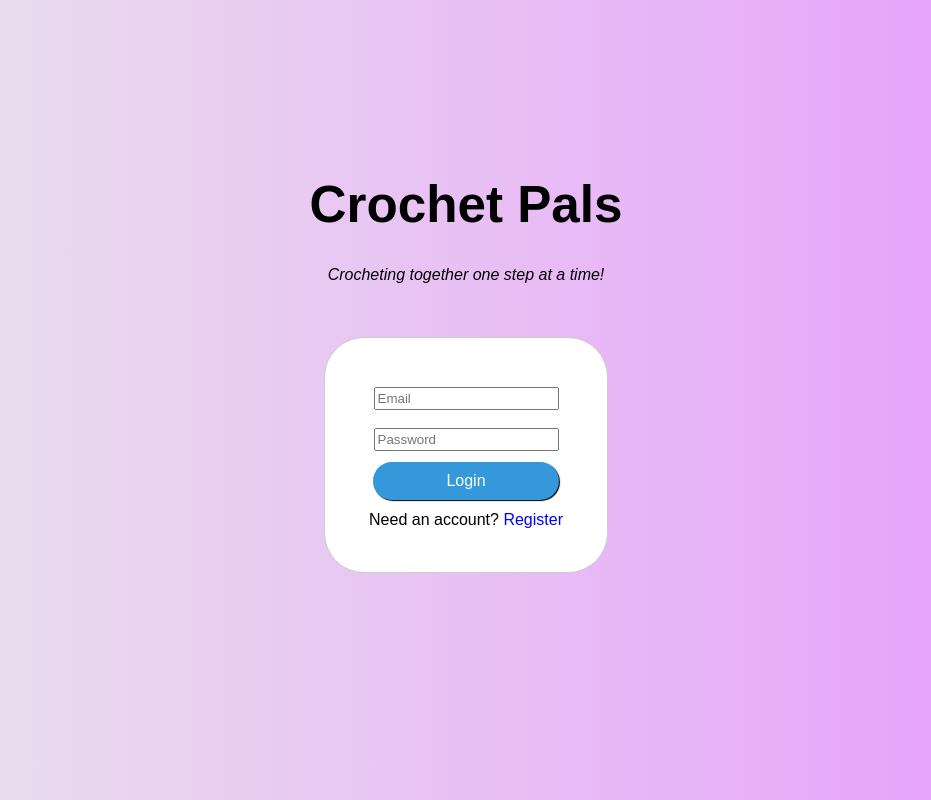
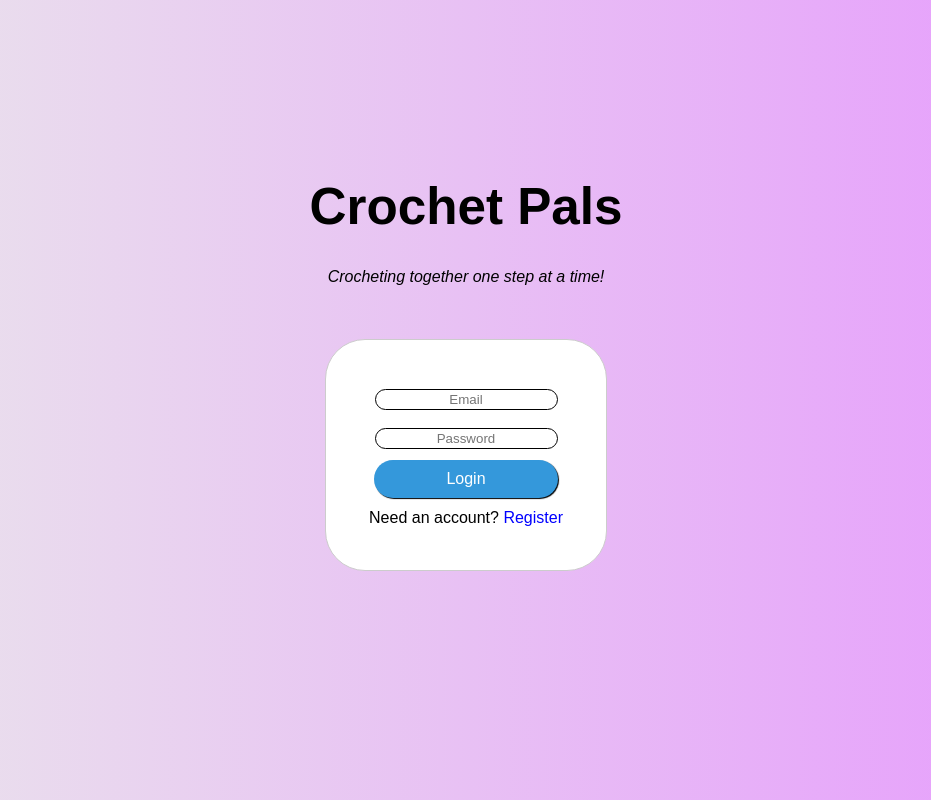
Before and after one commit to mabelheiner/crochetpal, a React (Vite) app: page /login in a window 1280 px wide. Shown: the whole page, without its empty margins (174-1105 px from the left). Built offline with nearby package versions, Linux system fonts and the light colour scheme; no server answers.

Commit message:
Changes to Login and Register

```diff
--- a/src/Login.css
+++ b/src/Login.css
@@ -24,6 +24,10 @@ button{
 input{
     padding: .15em;
     margin: .15em;
+    border-radius: 20px;
+    border: 1px solid black;
+    text-align: center;
+
 }
 
 h4{
```
